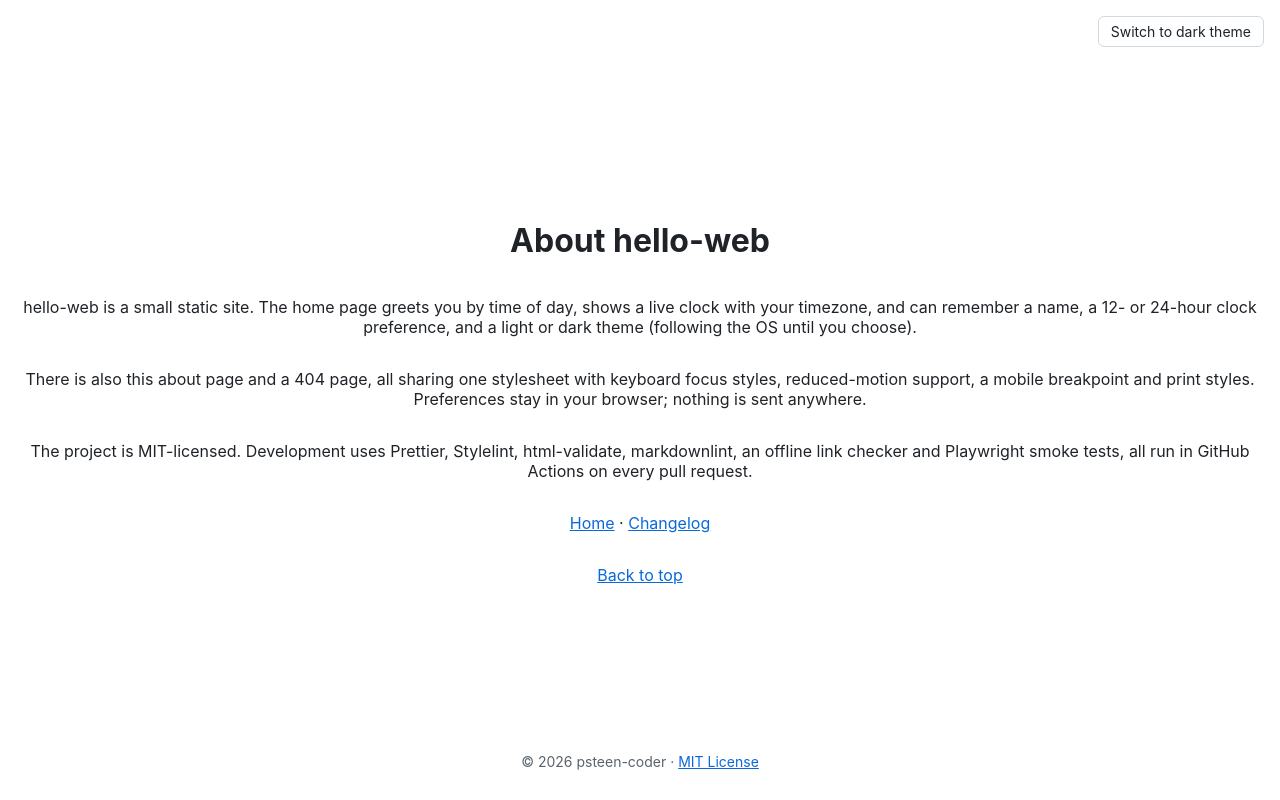
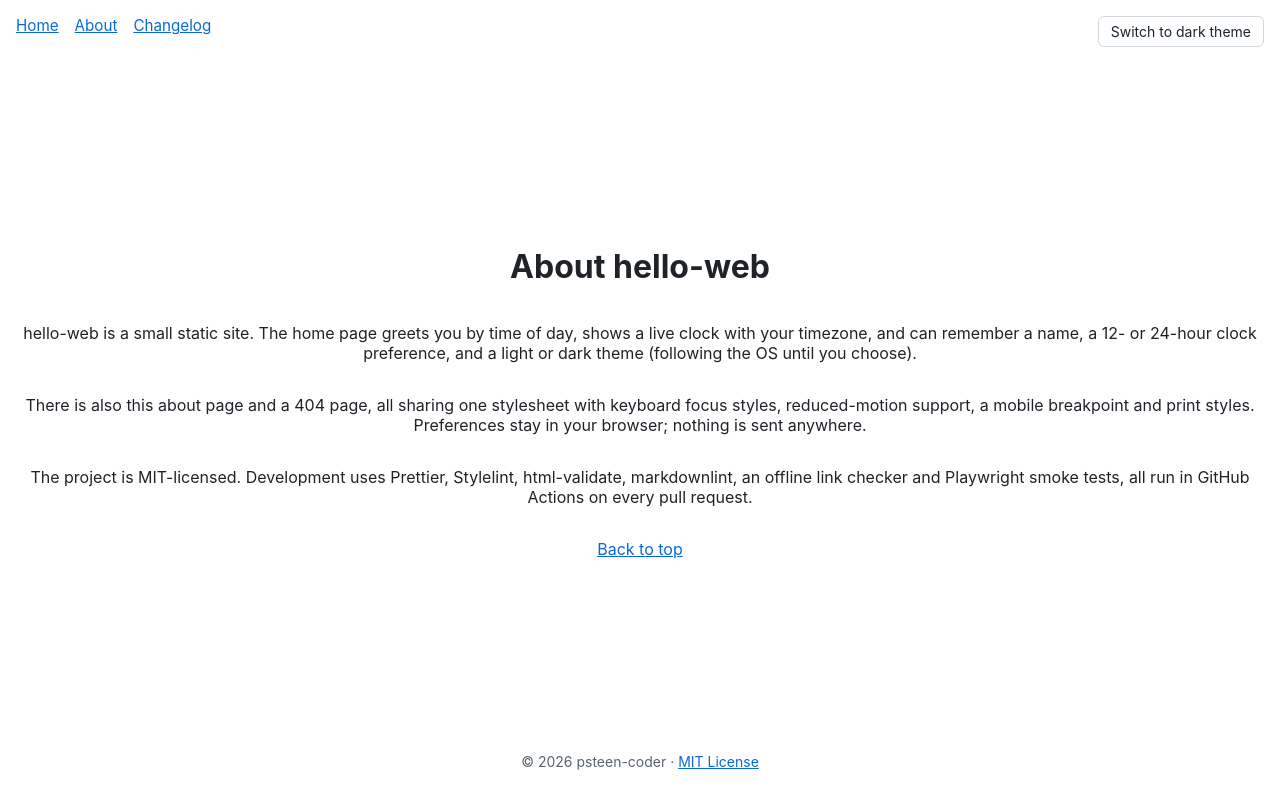
Before and after one commit to psteen-coder/hello-web, a website: page about.html in a window 1280 px wide. Drawn offline with Linux system fonts and the light colour scheme.

Commit message:
Add a shared nav bar (Home, About, Changelog) to every page
Same static markup on index, about, changelog and 404; replaces the ad-hoc
page links. Pinned top-left on desktop, in normal flow under 600px, and
hidden when printing.

Refs psteen-coder/work-queue#34

```diff
--- a/about.html
+++ b/about.html
@@ -24,6 +24,11 @@
     <link rel="stylesheet" href="style.css" />
   </head>
   <body>
+    <nav class="site-nav" aria-label="Site">
+      <a href="index.html">Home</a>
+      <a href="about.html">About</a>
+      <a href="changelog.html">Changelog</a>
+    </nav>
     <button
       type="button"
       id="theme-toggle"
@@ -51,10 +56,6 @@
       html-validate, markdownlint, an offline link checker and Playwright smoke
       tests, all run in GitHub Actions on every pull request.
     </p>
-    <p>
-      <a href="index.html">Home</a> &middot;
-      <a href="changelog.html">Changelog</a>
-    </p>
     <p><a href="#top">Back to top</a></p>
     <footer>
       <p>
--- a/style.css
+++ b/style.css
@@ -46,6 +46,15 @@ footer {
   bottom: 1rem;
   font-size: 0.875rem;
   color: var(--color-muted);
+}
+
+.site-nav {
+  position: absolute;
+  top: 1rem;
+  left: 1rem;
+  display: flex;
+  gap: 1rem;
+  font-size: 0.95rem;
 }
 
 .theme-toggle {
@@ -108,6 +117,11 @@ input:focus:not(:focus-visible) {
     right: 0.75rem;
   }
 
+  .site-nav {
+    position: static;
+    margin-bottom: 1rem;
+  }
+
   footer {
     left: 1rem;
     right: 1rem;
@@ -132,6 +146,7 @@ input:focus:not(:focus-visible) {
   }
 
   .theme-toggle,
+  .site-nav,
   button {
     display: none !important;
   }
```
Also changed, not shown: 404.html (+5 -0 lines), changelog.html (+5 -1 lines), index.html (+5 -2 lines).
